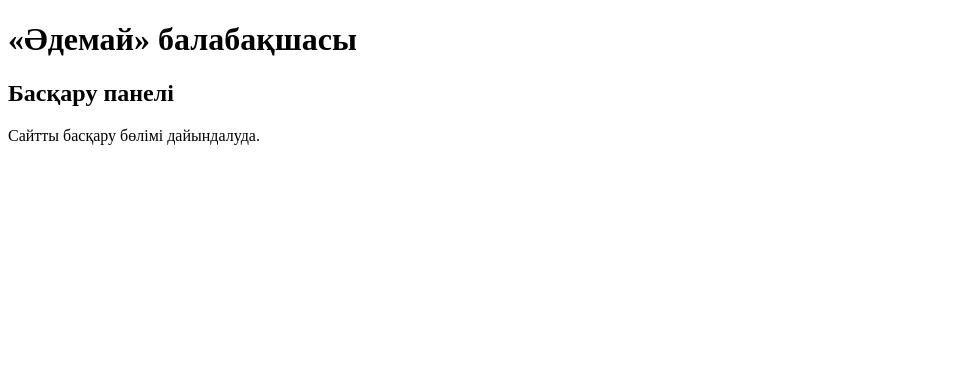
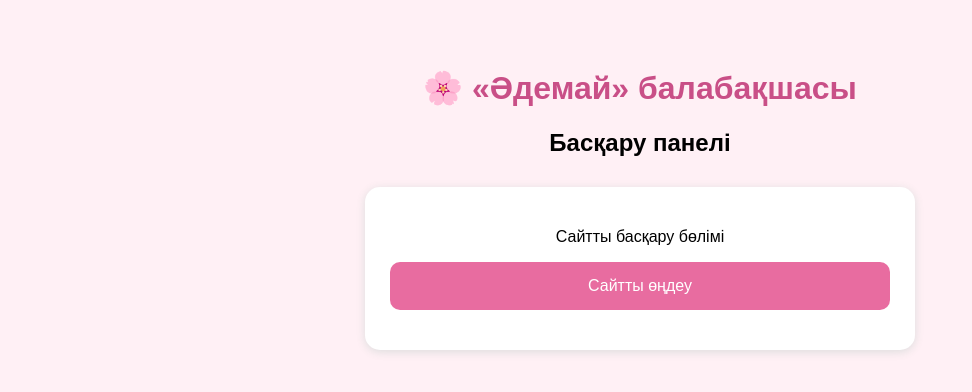
Before and after one commit to ademai-taraz/yaslisad-ademai, a plain HTML site: page admin/index.html in a window 1280 px wide. Shown: the whole page, without its empty margins (0-972 px from the left). Drawn offline with Linux system fonts and the light colour scheme.

Commit message:
Update index.html

```diff
--- a/admin/index.html
+++ b/admin/index.html
@@ -4,10 +4,42 @@
   <meta charset="UTF-8">
   <meta name="viewport" content="width=device-width, initial-scale=1">
   <title>Әдемай — басқару панелі</title>
+  <style>
+    body {
+      font-family: Arial, sans-serif;
+      background: #fff0f5;
+      text-align: center;
+      padding: 40px 20px;
+    }
+    h1 { color: #c94f87; }
+    .box {
+      background: white;
+      padding: 25px;
+      border-radius: 15px;
+      max-width: 500px;
+      margin: 30px auto;
+      box-shadow: 0 2px 10px #ddd;
+    }
+    a {
+      display: block;
+      background: #e86ca0;
+      color: white;
+      padding: 15px;
+      margin: 15px 0;
+      border-radius: 10px;
+      text-decoration: none;
+    }
+  </style>
 </head>
 <body>
-  <h1>«Әдемай» балабақшасы</h1>
+  <h1>🌸 «Әдемай» балабақшасы</h1>
   <h2>Басқару панелі</h2>
-  <p>Сайтты басқару бөлімі дайындалуда.</p>
+
+  <div class="box">
+    <p>Сайтты басқару бөлімі</p>
+    <a href="https://github.com/ademai-taraz/yaslisad-ademai">
+      Сайтты өңдеу
+    </a>
+  </div>
 </body>
 </html>
```
